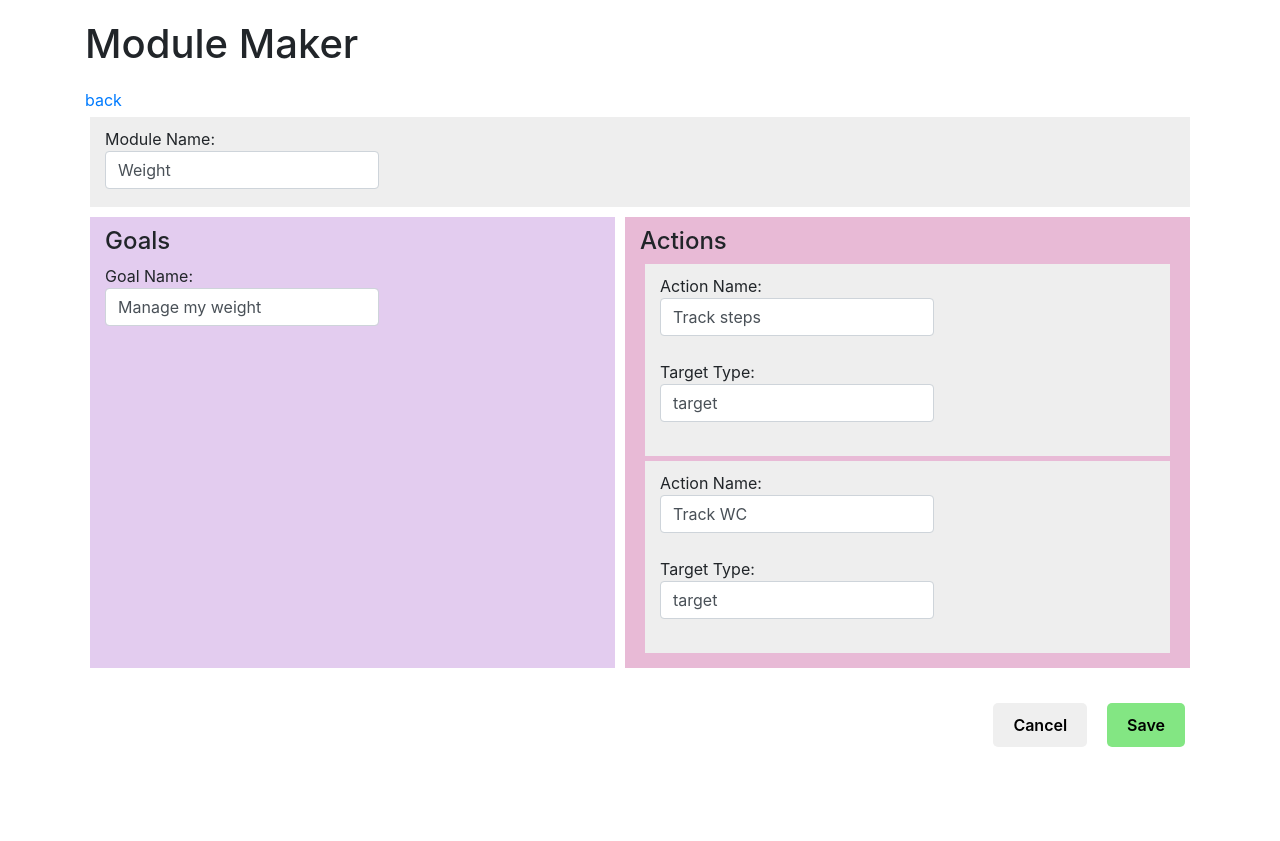
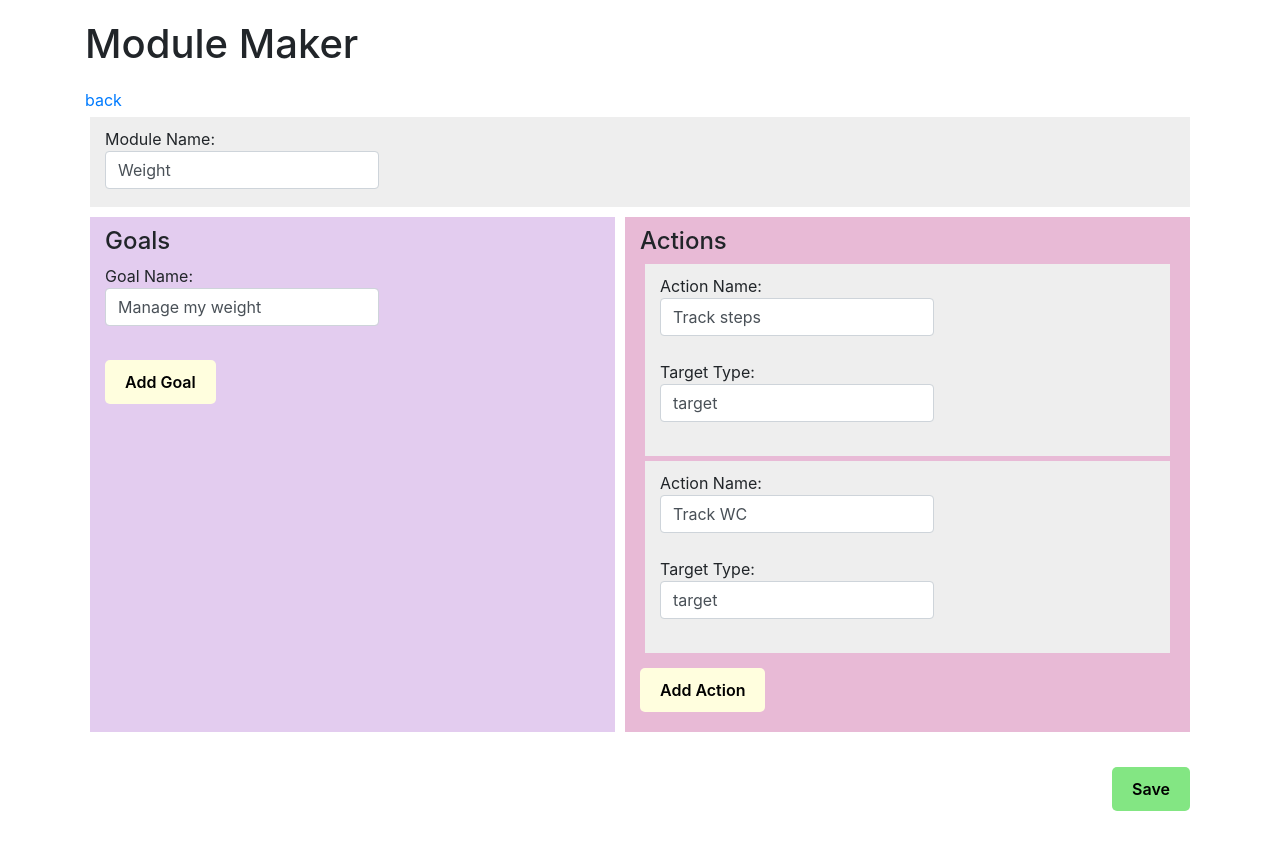
Before and after one commit to nicoleta-buz/modulemaker, a React (Create React App) app: page /detail/1 in a window 1280 px wide. Before the commit the page ends 800 px from the top, so only its background shows below. Built offline with nearby package versions, Linux system fonts and the light colour scheme.

Commit message:
support adding new goals/actions

```diff
--- a/src/App.js
+++ b/src/App.js
@@ -67,6 +67,11 @@ const hardcodedModules =
         }
     ];
 
+/*TODO generally: add keys to the maps; since this is all fake and we have no `id`s for anything there's no real unique keys
+would probably fix that when writing real json*/
+
+/*TODO generally: clean up the `form` elements, causing weird reloads. should probably be minimal,
+and have some logic to prevent form submission*/
 function App(props) {
 
     const [modules, setModules] = React.useState(hardcodedModules);
--- a/src/module/Module.js
+++ b/src/module/Module.js
@@ -20,8 +20,16 @@ function Module(props) {
         setActions(actions.map((a, i) => (i === index) ? updatedAction : a));
     }
 
+    const addGoal = () => {
+        setGoals([...goals, {name: "", targetType: "what even is this"}]);
+    }
+
+    const addAction = () => {
+        setActions([...actions, {name: ""}]);
+    }
+
     return (
-        <form>
+        <div>
             <div className="well form-group">
                 <label> Module Name:
                     <input name="moduleName" className="form-control" type="text" value={name}
@@ -38,6 +46,7 @@ function Module(props) {
                           )
                         : <span className='emptyMessage'>None 😿</span>
                     }
+                    <div><button className='add' onClick={addGoal}>Add Goal</button></div>
                 </div>
                 <div className="well pink">
                     <h4>Actions</h4>
@@ -47,15 +56,16 @@ function Module(props) {
                           )
                         : <span className='emptyMessage'>None 😿</span>
                     }
+                    <div><button className='add' onClick={addAction}>Add Action</button></div>
 
                 </div>
             </div>
 
             <div className="buttonWrapper">
-                <button className="button grey">Cancel</button>
+                {/*<button className="button grey">Cancel</button>*/}
                 <button className="button success" onClick={() => onSave({...module, name, goals, actions})}>Save</button>
             </div>
-        </form>
+        </div>
     );
 }
 
--- a/src/module/module.css
+++ b/src/module/module.css
@@ -28,15 +28,24 @@
 .buttonWrapper {
     margin-top: 20px;
     text-align: right;
+    margin-right: 5px;
+}
+
+.buttonWrapper > * {
+    margin-left: 10px;
 }
 
 button {
-    margin: 10px;
+    margin: 10px 0;
     padding: 10px 20px;
     font-size: 16px;
     border: none;
     border-radius: 5px;
     font-weight: 600;
+}
+
+.add {
+    background-color: #fffede;
 }
 
 .success {
```
